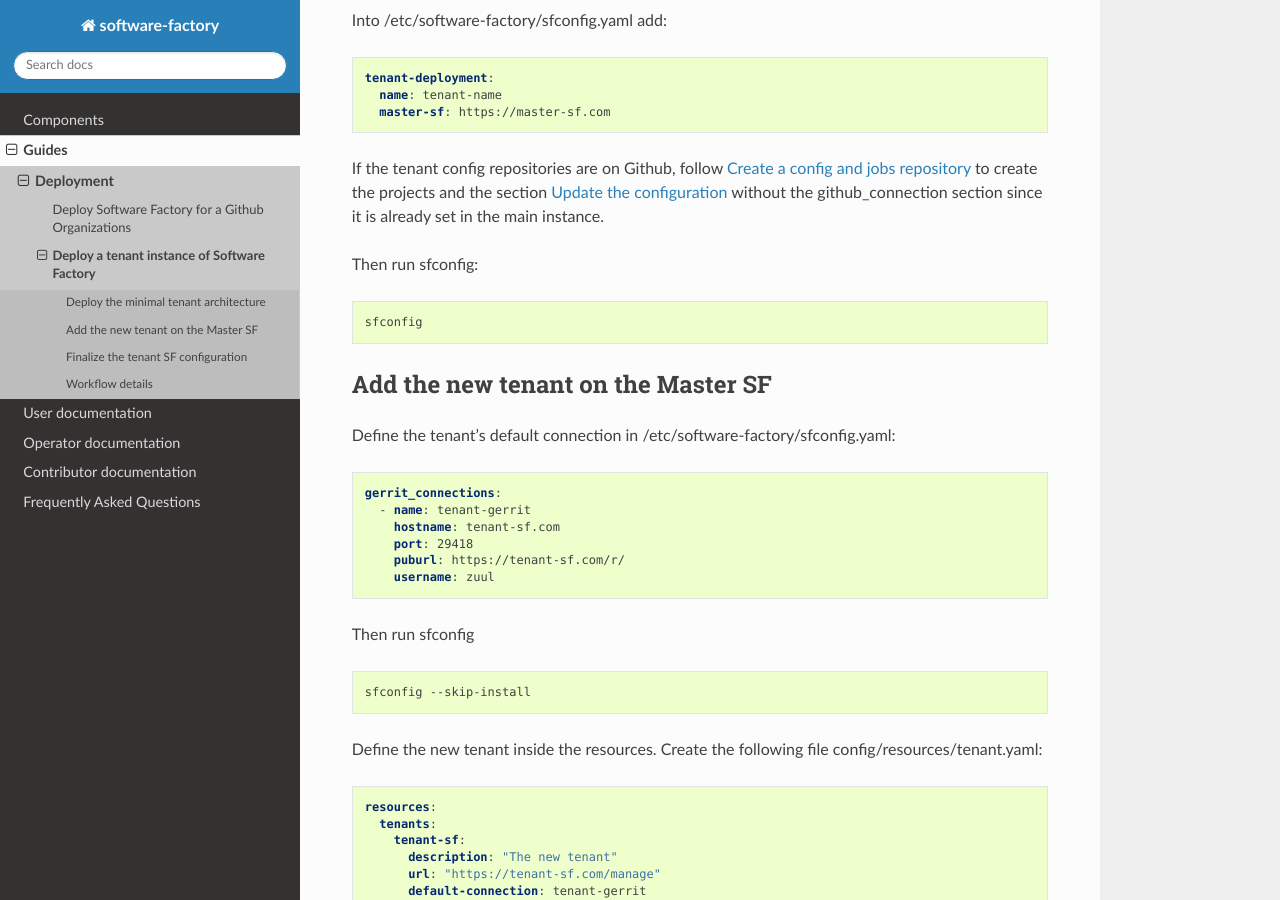
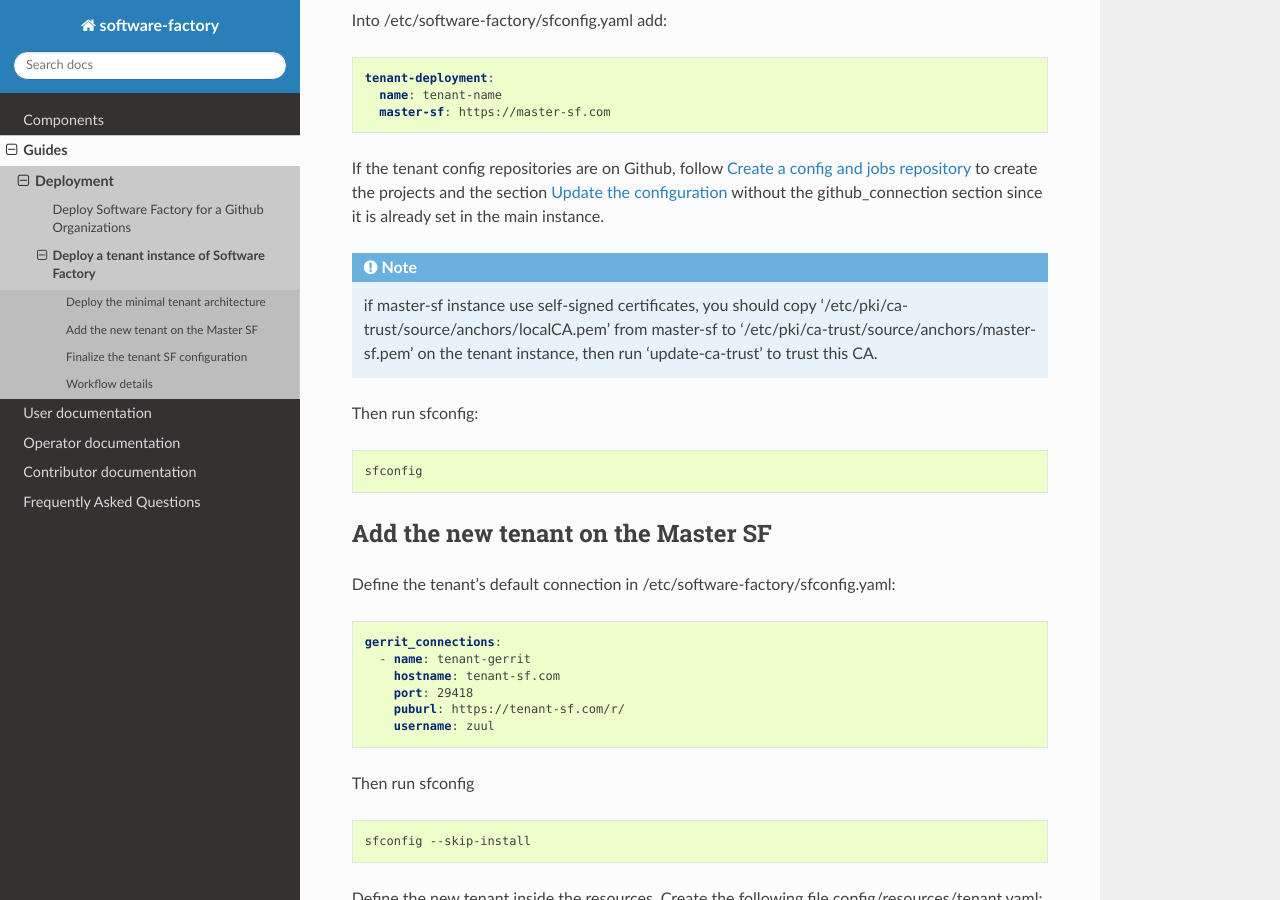
Before and after one commit to softwarefactory-project/sf-docs, a Sphinx documentation site: the page built from docs/guides/tenant_deployment.rst, in a window 1280 px wide and 900 px high, scrolled down 617 px. Built offline with Sphinx 7.4.7 and the Read the Docs theme 2.0.0, drawn with Linux system fonts in a browser that asks for light colours.

Commit message:
guide tenant deployement: add note for self-signed deployment
When deploying tenant against self signed deployment, operator have to copy CA
from master-sf to the tenant instance to ensure sfconfig won't fail with:

Couldn't contact master-sf: $url

Change-Id: Id5b2df534012ee9b408a8cb3b2900fcfe44e90f9
TG-1903

```diff
--- a/docs/guides/tenant_deployment.rst
+++ b/docs/guides/tenant_deployment.rst
@@ -36,6 +36,13 @@ Into /etc/software-factory/sfconfig.yaml add:
     master-sf: https://master-sf.com
 
 If the tenant config repositories are on Github, follow :ref:`Create a config and jobs repository<create_config_job_repos>` to create the projects and the section :ref:`Update the configuration<update_the_configuration>` without the github_connection section since it is already set in the main instance.
+
+.. note::
+
+  if master-sf instance use self-signed certificates, you should copy
+  '/etc/pki/ca-trust/source/anchors/localCA.pem' from master-sf to
+  '/etc/pki/ca-trust/source/anchors/master-sf.pem' on the tenant instance, then run
+  'update-ca-trust' to trust this CA.
 
 Then run sfconfig:
 
```
